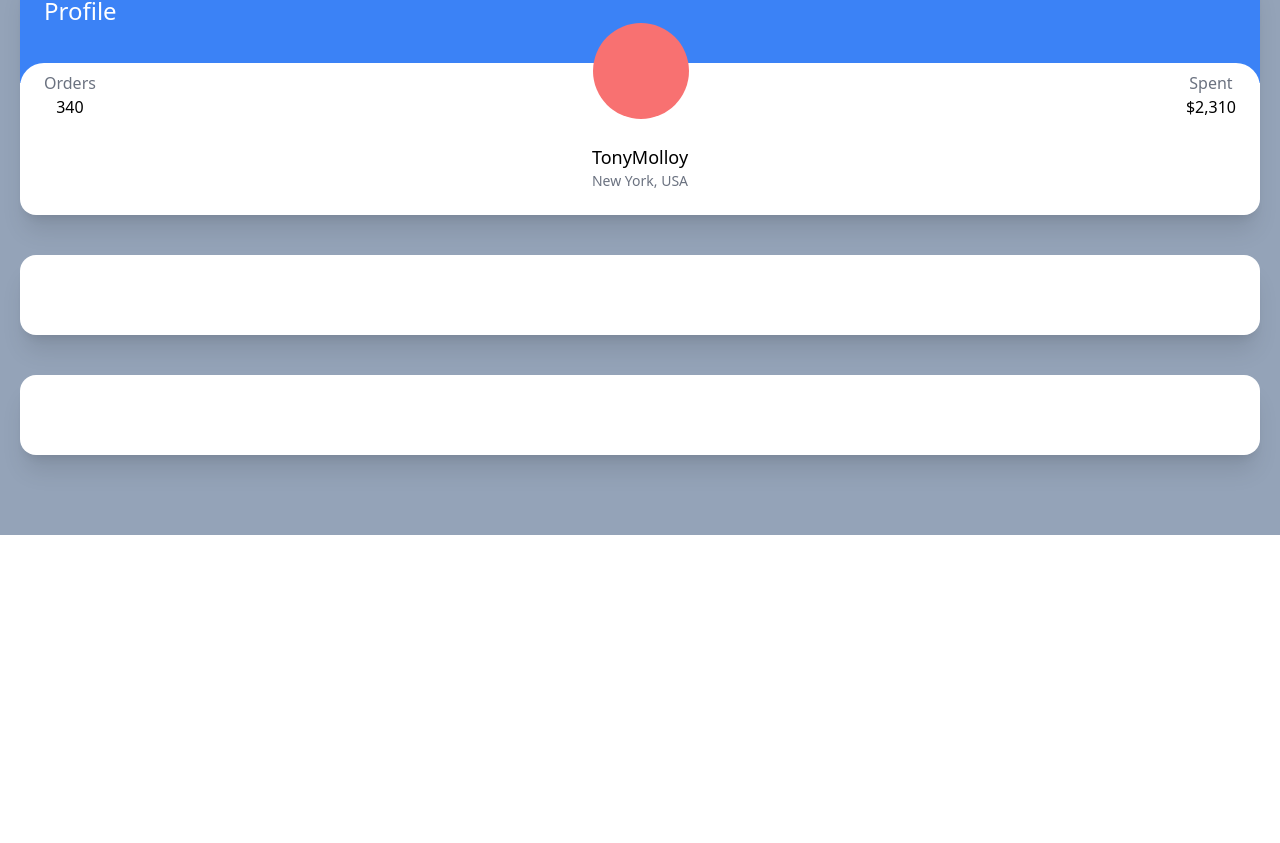
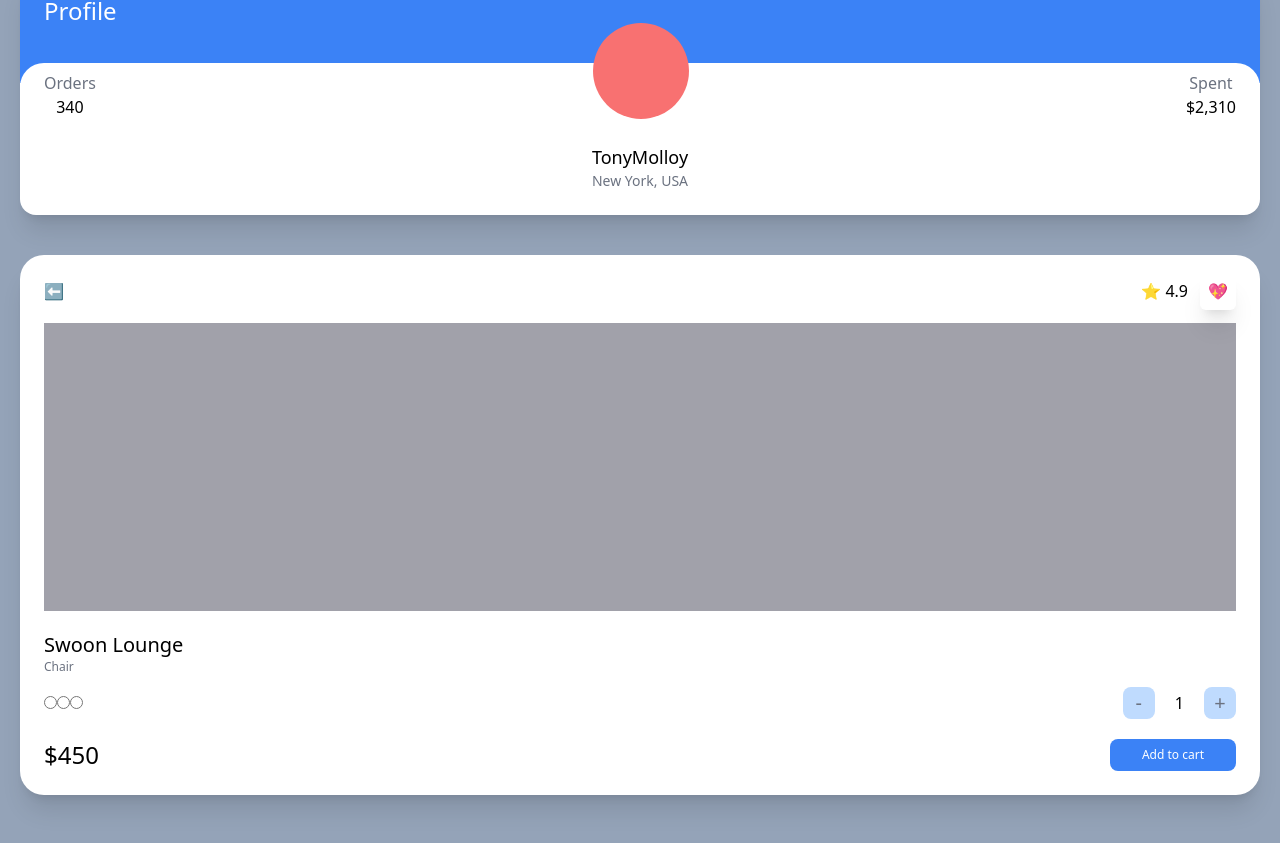
Before and after one commit to in-woong/NomadCoder, a Next.js app in the folder carrot-market/: page / in a window 1280 px wide. Shown: the part 399-1242 px from the top of the page. Before the commit the page ends 934 px from the top, so only its background shows below. Built offline with nearby package versions, Linux system fonts and the light colour scheme.

Commit message:
4.3 Test Drive part Three

```diff
--- a/carrot-market/pages/index.tsx
+++ b/carrot-market/pages/index.tsx
@@ -2,7 +2,7 @@
 
 const Home: NextPage = () => {
   return (
-    <div className='grid gap-10 bg-slate-400 py-20 px-5'>
+    <div className='grid min-h-screen gap-10 bg-slate-400 py-20 px-5'>
       <div className='rounded-3xl bg-white p-6 shadow-xl'>
         <span className='text-3xl font-semibold'>Select Item</span>
         <div className='my-2 flex justify-between'>
@@ -43,8 +43,42 @@
           </div>
         </div>
       </div>
-      <div className='rounded-2xl bg-white p-10 shadow-xl'></div>
-      <div className='rounded-2xl bg-white p-10 shadow-xl'></div>
+      <div className='rounded-3xl bg-white p-6 shadow-xl'>
+        <div className='mb-5 flex items-center justify-between'>
+          <span>⬅️</span>
+          <div className='space-x-3'>
+            <span>⭐️ 4.9</span>
+            <span className='rounded-md p-2 shadow-xl'>💖</span>
+          </div>
+        </div>
+        <div className='mb-5 h-72 w-full bg-zinc-400' />
+        <div className='flex flex-col'>
+          <span className='text-xl font-medium'>Swoon Lounge</span>
+          <span className='text-xs text-gray-500'>Chair</span>
+          <div className='mt-3 mb-5 flex items-center justify-between'>
+            <div>
+              <input type='radio' />
+              <input type='radio' />
+              <input type='radio' />
+            </div>
+            <div className='flex items-center space-x-5'>
+              <button className=' flex aspect-square w-8 items-center justify-center rounded-lg bg-blue-200 text-xl text-gray-500'>
+                -
+              </button>
+              <span>1</span>
+              <button className=' flex aspect-square w-8 items-center justify-center rounded-lg bg-blue-200 text-xl text-gray-500'>
+                +
+              </button>
+            </div>
+          </div>
+          <div className='flex items-center justify-between'>
+            <span className='text-2xl font-medium'>$450</span>
+            <button className='rounded-lg bg-blue-500 py-2 px-8 text-center text-xs text-white'>
+              Add to cart
+            </button>
+          </div>
+        </div>
+      </div>
     </div>
   );
 };
```
